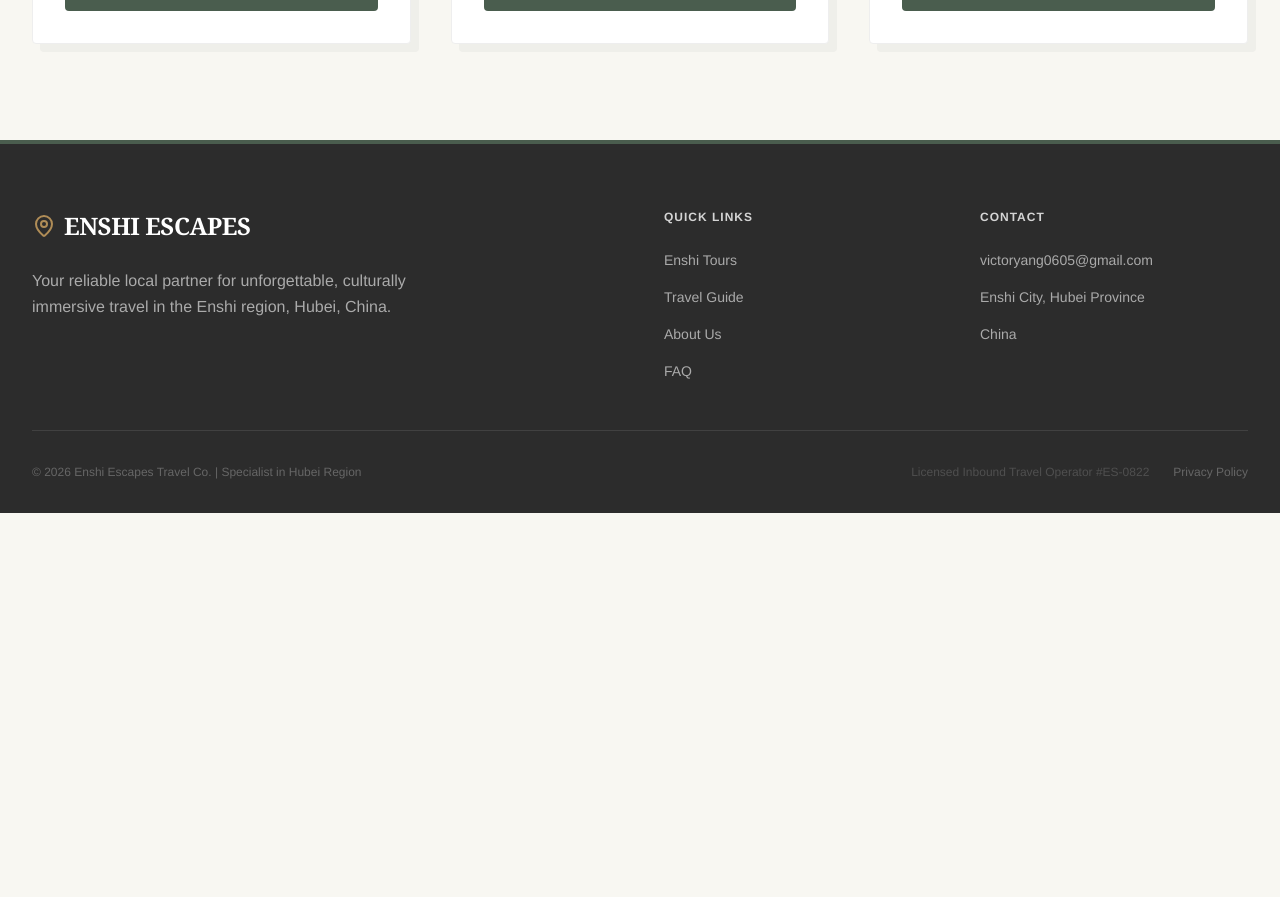
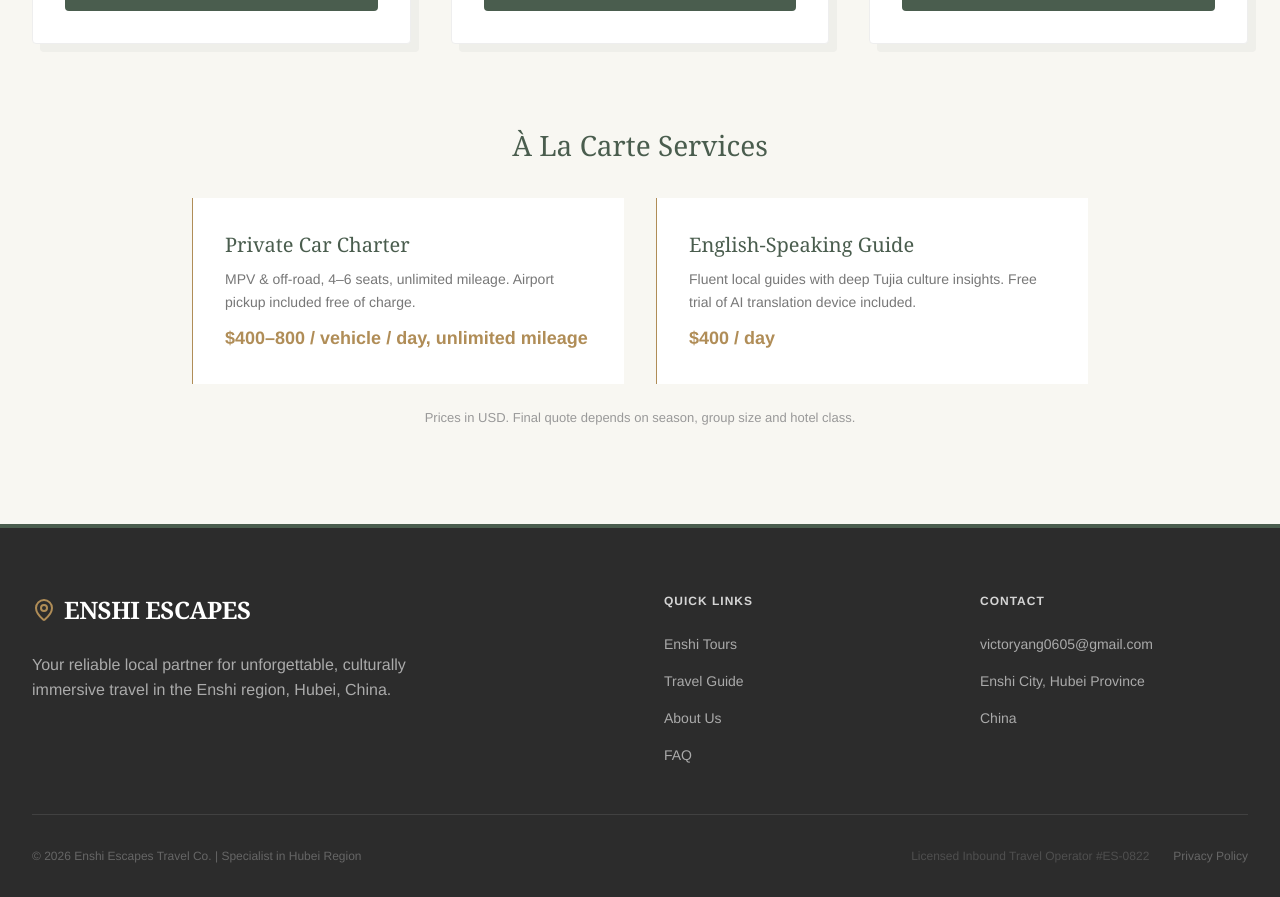
Before and after one commit to victoryang0605/enshi-escape, a React (Vite) app: page /enshi-tours in a window 1280 px wide. Shown: the part 2040-2937 px from the top of the page. Before the commit the page ends 2553 px from the top, so only its background shows below. Built offline with nearby package versions, Linux system fonts and the light colour scheme.

Commit message:
GEO: show charter & guide prices on Home service cards and Tours page

```diff
--- a/src/pages/Home.tsx
+++ b/src/pages/Home.tsx
@@ -5,28 +5,33 @@ import { Helmet } from 'react-helmet-async';
 import Etiquette from '../components/Etiquette';
 import ItineraryPlanner from '../components/ItineraryPlanner';
 import { BreadcrumbJsonLd, TouristAttractionsJsonLd } from '../components/Seo';
+import { PRICING, formatCarPrice, formatGuidePrice, formatTourPrice } from '../data/pricing';
 
 export default function Home() {
   const services = [
     {
       icon: <Plane className="w-8 h-8 text-theme-primary" />,
       title: "Airport & Station Transfers",
-      description: "Seamless arrivals. We monitor your flight/train and greet you with English signage right at the arrivals hall."
+      description: "Seamless arrivals. We monitor your flight/train and greet you with English signage right at the arrivals hall.",
+      price: "Free with private car charter"
     },
     {
       icon: <Car className="w-8 h-8 text-theme-primary" />,
       title: "Private Chartered Vehicles",
-      description: "Travel comfortably through mountain roads in clean, modern vehicles with experienced professional drivers."
+      description: "Travel comfortably through mountain roads in clean, modern vehicles with experienced professional drivers.",
+      price: `${formatCarPrice()} (${PRICING.privateCar.vehicles}, ${PRICING.privateCar.seats})`
     },
     {
       icon: <Users className="w-8 h-8 text-theme-primary" />,
       title: "Bilingual Cultural Guides",
-      description: "Break the language barrier. Our fluent English-speaking locals offer deep insights into Tujia culture and history."
+      description: "Break the language barrier. Our fluent English-speaking locals offer deep insights into Tujia culture and history.",
+      price: `${formatGuidePrice()} · ${PRICING.guide.note}`
     },
     {
       icon: <Map className="w-8 h-8 text-theme-primary" />,
       title: "Custom Itineraries",
-      description: "From tickets to hotels, we pre-arrange everything based on your pace so you can just relax and enjoy."
+      description: "From tickets to hotels, we pre-arrange everything based on your pace so you can just relax and enjoy.",
+      price: `${formatTourPrice(PRICING.tours.classic)} starting`
     }
   ];
 
@@ -179,6 +184,7 @@ export default function Home() {
                 </div>
                 <h3 className="font-serif text-[20px] text-theme-primary mb-2">{service.title}</h3>
                 <p className="text-[14px] text-[#777] leading-[1.5]">{service.description}</p>
+                <p className="mt-3 text-[15px] font-semibold text-theme-accent">{service.price}</p>
               </motion.div>
             ))}
           </div>
--- a/src/pages/Tours.tsx
+++ b/src/pages/Tours.tsx
@@ -3,7 +3,7 @@ import { Helmet } from 'react-helmet-async';
 import { Link } from 'react-router-dom';
 import { ChevronLeft, ChevronRight } from 'lucide-react';
 import { useState } from 'react';
-import { PRICING, formatTourPrice } from '../data/pricing';
+import { PRICING, formatTourPrice, formatCarPrice, formatGuidePrice } from '../data/pricing';
 import { BreadcrumbJsonLd } from '../components/Seo';
 
 // A sub-component to handle the image carousel state for each individual card
@@ -162,6 +162,30 @@ export default function Tours() {
               <TourCard key={index} tour={tour} index={index} />
             ))}
           </div>
+
+          {/* À la carte services pricing */}
+          <div className="mt-20 max-w-4xl mx-auto">
+            <h2 className="font-serif text-[28px] text-theme-primary text-center mb-8">
+              À La Carte Services
+            </h2>
+            <div className="grid md:grid-cols-2 gap-8">
+              <div className="p-8 border-l-[1px] border-theme-accent bg-[#fff]">
+                <h3 className="font-serif text-[20px] text-theme-primary mb-2">Private Car Charter</h3>
+                <p className="text-[14px] text-[#777] leading-[1.6] mb-3">
+                  {PRICING.privateCar.vehicles}, {PRICING.privateCar.seats}, {PRICING.privateCar.mileage}. {PRICING.privateCar.airportPickup}.
+                </p>
+                <p className="text-[18px] font-semibold text-theme-accent">{formatCarPrice()}</p>
+              </div>
+              <div className="p-8 border-l-[1px] border-theme-accent bg-[#fff]">
+                <h3 className="font-serif text-[20px] text-theme-primary mb-2">English-Speaking Guide</h3>
+                <p className="text-[14px] text-[#777] leading-[1.6] mb-3">
+                  Fluent local guides with deep Tujia culture insights. {PRICING.guide.note}.
+                </p>
+                <p className="text-[18px] font-semibold text-theme-accent">{formatGuidePrice()}</p>
+              </div>
+            </div>
+            <p className="text-center text-[13px] text-[#999] mt-6">{PRICING.currencyNote}</p>
+          </div>
         </div>
       </section>
     </>
```
